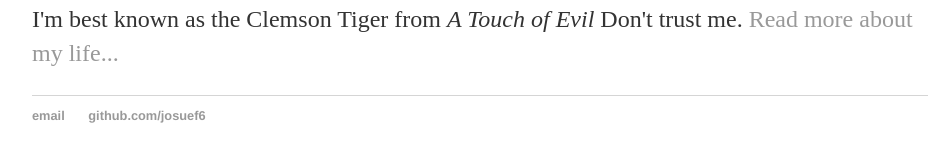
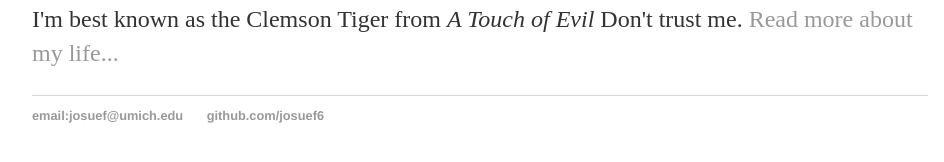
Before and after one commit to josuef6/josuef6, a Jekyll site: the page built from index.html, in a window 1280 px wide. Shown: the part 194-356 px from the top of the page, without its empty margins (160-1104 px from the left). Built offline with Jekyll 4.4.1, drawn with Linux system fonts in a browser that asks for light colours.

Commit message:
Update default.html

```diff
--- a/_layouts/default.html
+++ b/_layouts/default.html
@@ -21,7 +21,7 @@
 			</div><!-- /.container -->
 			<footer>
 	    		<ul>
-	        		<li><a href="mailto:josuef@umich.edu">email</a></li>
+	        		<li><a href="mailto:josuef@umich.edu">email:josuef@umich.edu</a></li>
 	        		<li><a href="https://github.com/josuef6">github.com/josuef6</a></li>
 				</ul>
 			</footer>
```
